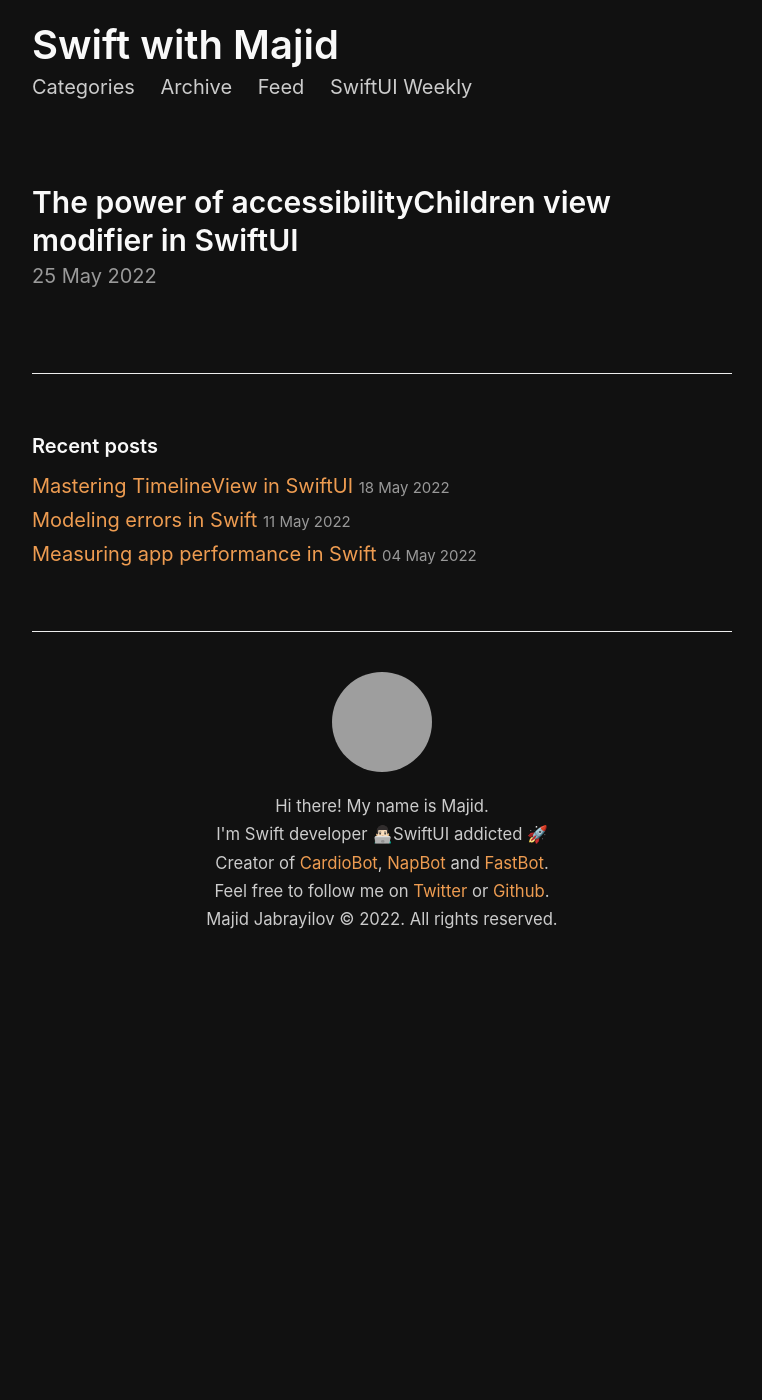
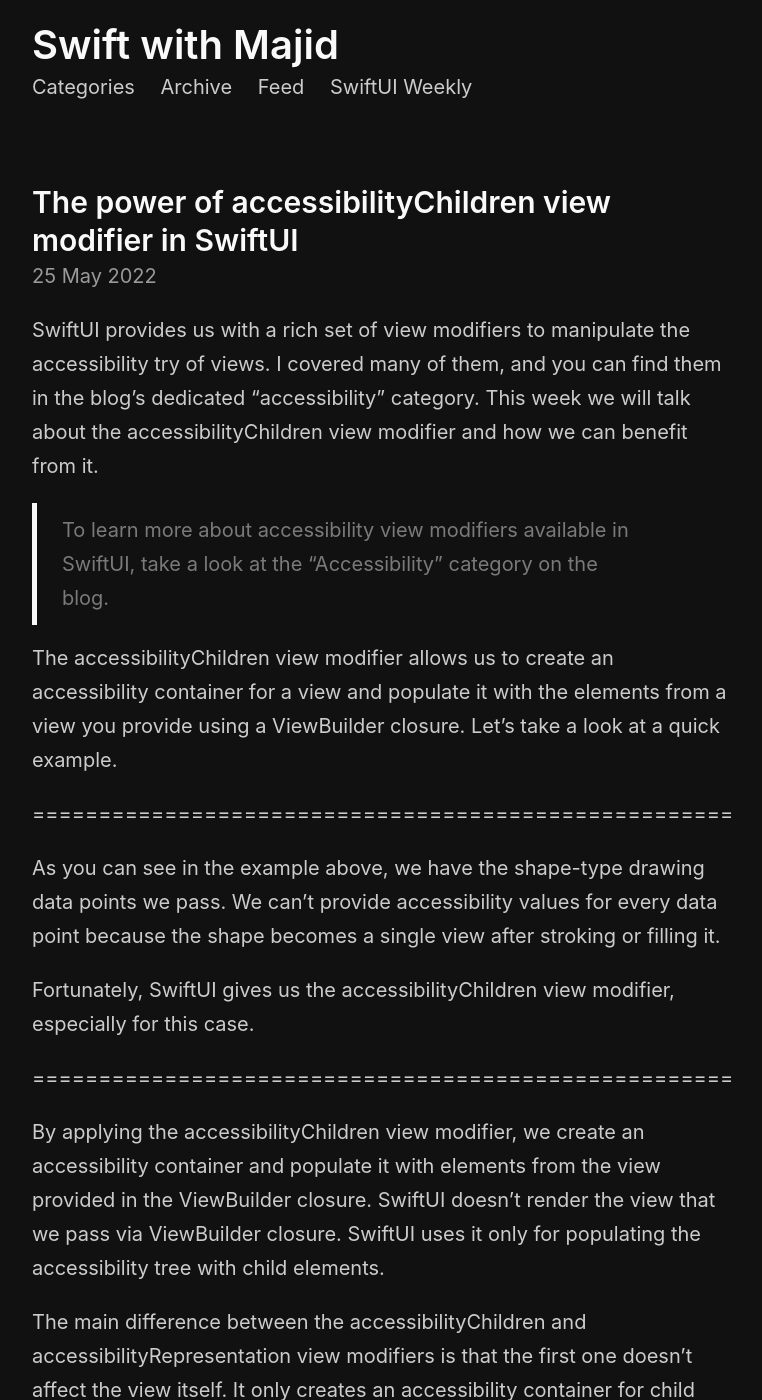
Before and after one commit to mecid/mecid.github.io, a Jekyll site: the page built from _posts/2022-05-25-the-power-of-accessibilityChildren-view-modifier-in-swiftui.md, in a window 1280 px wide and 1400 px high. Shown: the whole window, without its empty margins (258-1020 px from the left). Built offline with Jekyll 4.4.1, drawn with Linux system fonts in a browser that asks for light colours; some of the changed text lies outside the part shown; grey boxes are pictures that could not be loaded.

Commit message:
accessibility children post content added

```diff
--- a/_posts/2022-05-25-the-power-of-accessibilityChildren-view-modifier-in-swiftui.md
+++ b/_posts/2022-05-25-the-power-of-accessibilityChildren-view-modifier-in-swiftui.md
@@ -2,3 +2,25 @@
 title: The power of accessibilityChildren view modifier in SwiftUI
 layout: post
 ---
+
+SwiftUI provides us with a rich set of view modifiers to manipulate the accessibility try of views. I covered many of them, and you can find them in the blog's dedicated "accessibility" category. This week we will talk about the accessibilityChildren view modifier and how we can benefit from it.
+
+> To learn more about accessibility view modifiers available in SwiftUI, take a look at the "Accessibility" category on the blog.
+
+The accessibilityChildren view modifier allows us to create an accessibility container for a view and populate it with the elements from a view you provide using a ViewBuilder closure. Let's take a look at a quick example.
+
+=====================================================
+
+As you can see in the example above, we have the shape-type drawing data points we pass. We can't provide accessibility values for every data point because the shape becomes a single view after stroking or filling it.
+
+Fortunately, SwiftUI gives us the accessibilityChildren view modifier, especially for this case.
+
+=====================================================
+
+By applying the accessibilityChildren view modifier, we create an accessibility container and populate it with elements from the view provided in the ViewBuilder closure. SwiftUI doesn't render the view that we pass via ViewBuilder closure. SwiftUI uses it only for populating the accessibility tree with child elements.
+
+The main difference between the accessibilityChildren and accessibilityRepresentation view modifiers is that the first one doesn't affect the view itself. It only creates an accessibility container for child elements where the accessibilityRepresentation view modifier completely replaces the accessibility tree of the current view.
+
+> To learn more about the benefits of the accessibilityRepresentation view modifier, look at my dedicated post.
+
+Today we learned about another powerful accessibility view modifier that SwiftUI provides us. SwiftUI is doing an excellent job by giving us so many friendly APIs, simplifying the work we have to do to make our apps accessible for everyone.
```
